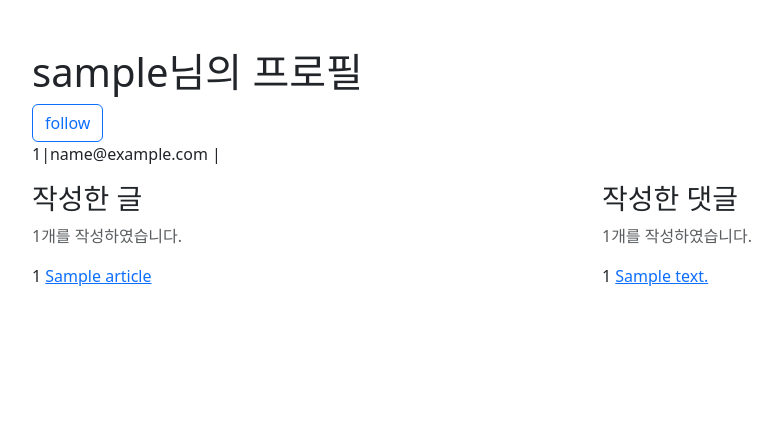
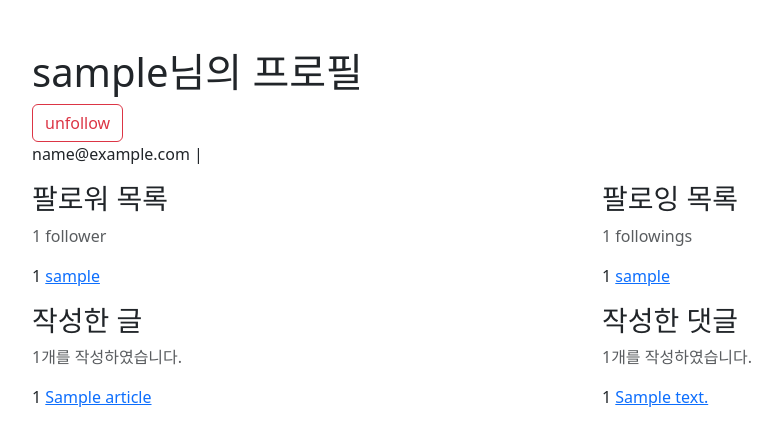
Before and after one commit to jiyeong99/likes_modelForm, a Django app: page /accounts/1/ in a window 1280 px wide. Shown: the part 56-502 px from the top of the page, without its empty margins (50-832 px from the left). Run offline with Django 3.2, Linux system fonts and the light colour scheme; a user stored in the database is signed in; tables that the repository leaves empty hold one stand-in row (values such as "Sample post"); some libraries are stand-ins or nearby versions.

Commit message:
20221025

```diff
--- a/accounts/templates/accounts/detail.html
+++ b/accounts/templates/accounts/detail.html
@@ -1,20 +1,64 @@
 {% extends 'base.html' %}
-
+{% load static %}
 {% block body %}
   <h1>{{ user.username }}님의 프로필</h1>
+  {% if request.user.is_authenticated %}
     {% if request.user != fuser %}
       <form action="{% url 'accounts:follow' user.pk%}" method='POST'>
         {% csrf_token %}
         {% if request.user in user.followers.all %}
+          <input type="submit" value='unfollow' class='btn btn-outline-danger'>
+        {% else %}
           <input type="submit" value='follow' class='btn btn-outline-primary'>
-      {% else %}
-        <input type="submit" value='unfollow' class='btn btn-outline-danger'>
         {% endif %}
       </form>
     {% endif %}
-  <p>{{user.followers.all|length}}|{{ user.email }}
+  {% endif %}
+  {% comment %} <button id='#follow'>follow</button>
+  <script>
+    const btn_follow = document.querySelector('#follow')
+    btn_follow.addEventListener('click',function(){
+      const btn_unfollow = document.querySelector('button')
+      btn_unfollow.classList.toggle('btn-danger')
+    })
+    const btn_following = document.querySelector('#unfollow')
+    btn_follow.addEventListener('click',function(){
+      const btn_follow = document.querySelector('button')
+      btn_follow.classList.toggle('btn-primary')
+    }) 실패...
+  </script> {% endcomment %}
+  <p>{{ user.email }}
     |
     {{ user.full_name }}</p>
+  <div class="">
+    <div class="row">
+      <div class="col-6">
+        <h3>팔로워 목록</h3>
+        <p class="text-muted">{{user.followers.all|length}}
+          follower</p>
+        {% for fu in user.followers.all %}
+          <p>
+            {{ forloop.counter }}
+            <a href="{% url 'accounts:detail' fu.pk %}">
+              {{ fu.username }}
+            </a>
+          </p>
+        {% endfor %}
+      </div>
+      <div class="col-6">
+        <h3>팔로잉 목록</h3>
+        <p class="text-muted">{{user.followings.all|length}}
+          followings</p>
+        {% for fu in user.followings.all %}
+          <p>
+            {{ forloop.counter }}
+            <a href="{% url 'accounts:detail' fu.pk %}">
+              {{ fu.username }}
+            </a>
+          </p>
+        {% endfor %}
+      </div>
+    </div>
     <div class="row">
       <div class="col-6">
         <h3>작성한 글</h3>
@@ -37,4 +81,5 @@
         {% endfor %}
       </div>
     </div>
+  </div>
 {% endblock body %}
--- a/accounts/views.py
+++ b/accounts/views.py
@@ -1,9 +1,10 @@
-from django.shortcuts import render, redirect
+from django.shortcuts import render, redirect, get_object_or_404
 from django.contrib import messages
 from django.contrib.auth import get_user_model
 from django.contrib.auth import login as auth_login
 from django.contrib.auth import logout as auth_logout
 from django.contrib.auth.decorators import login_required
+from django.views.decorators.http import require_http_methods, require_POST, require_safe
 from django.contrib.auth.forms import AuthenticationForm
 from .forms import CustomUserChangeForm, CustomUserCreationForm
 
@@ -20,7 +21,7 @@ def signup(request):
         'form': form
     }
     return render(request, 'accounts/signup.html', context)
-
+@require_safe
 def detail(request, pk):
     user = get_user_model().objects.get(pk=pk)
     context = {
@@ -60,13 +61,16 @@ def update(request):
     }
     return render(request, 'accounts/update.html', context)
 
-@login_required
+@require_POST
 def follow(request,pk):
-    fuser = get_user_model().objects.get(pk=pk)
-    if request.method == 'POST':
-        if fuser.followers.filter(pk=request.user.pk).exists():
+    if request.user.is_authenticated:
+        fuser = get_object_or_404(get_user_model(), pk=pk)
+        if request.user == fuser:
+            messages.warning(request,'자기자신 팔로우 불가')
+            return redirect('accounts:detail', pk)
+        if request.user in fuser.followers.all():
             fuser.followers.remove(request.user)
         else:
             fuser.followers.add(request.user)
-        return redirect('accounts:detail', pk)
-    return redirect('accounts:detail', pk)
+        return redirect('accounts:detail',pk)
+    return redirect('accounts:login')
```
Also changed, not shown: tester.html (added, +37 -0 lines), 1 other file. Lines whose indentation alone changed are shown as unchanged.
